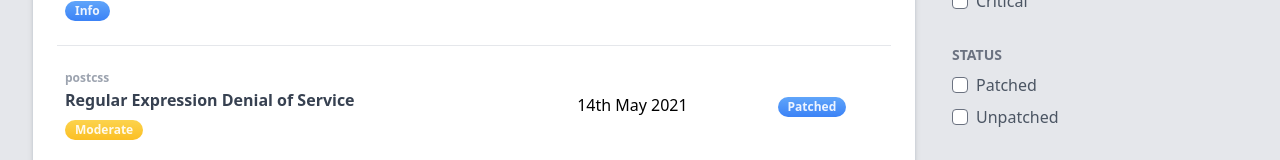
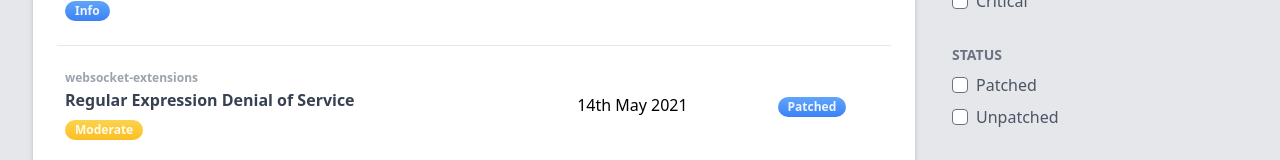
Before and after one commit to seniorcreative/react-coding-test-oct-24, a React (Create React App) app: page / in a window 1280 px wide. Shown: the part 473-633 px from the top of the page. Built offline with nearby package versions, Linux system fonts and the light colour scheme.

Commit message:
removes duplicate vulnerability name

```diff
--- a/src/app/Vulnerabilities/Vulnerabilities.jsx
+++ b/src/app/Vulnerabilities/Vulnerabilities.jsx
@@ -93,7 +93,9 @@ export const Vulnerabilities = () => {
 
               <Tr>
                 <Td>
-                  <Small className="block mb-0.5 font-bold">postcss</Small>
+                  <Small className="block mb-0.5 font-bold">
+                    websocket-extensions
+                  </Small>
                   <HeadingThree className="mb-1">
                     Regular Expression Denial of Service
                   </HeadingThree>
```
